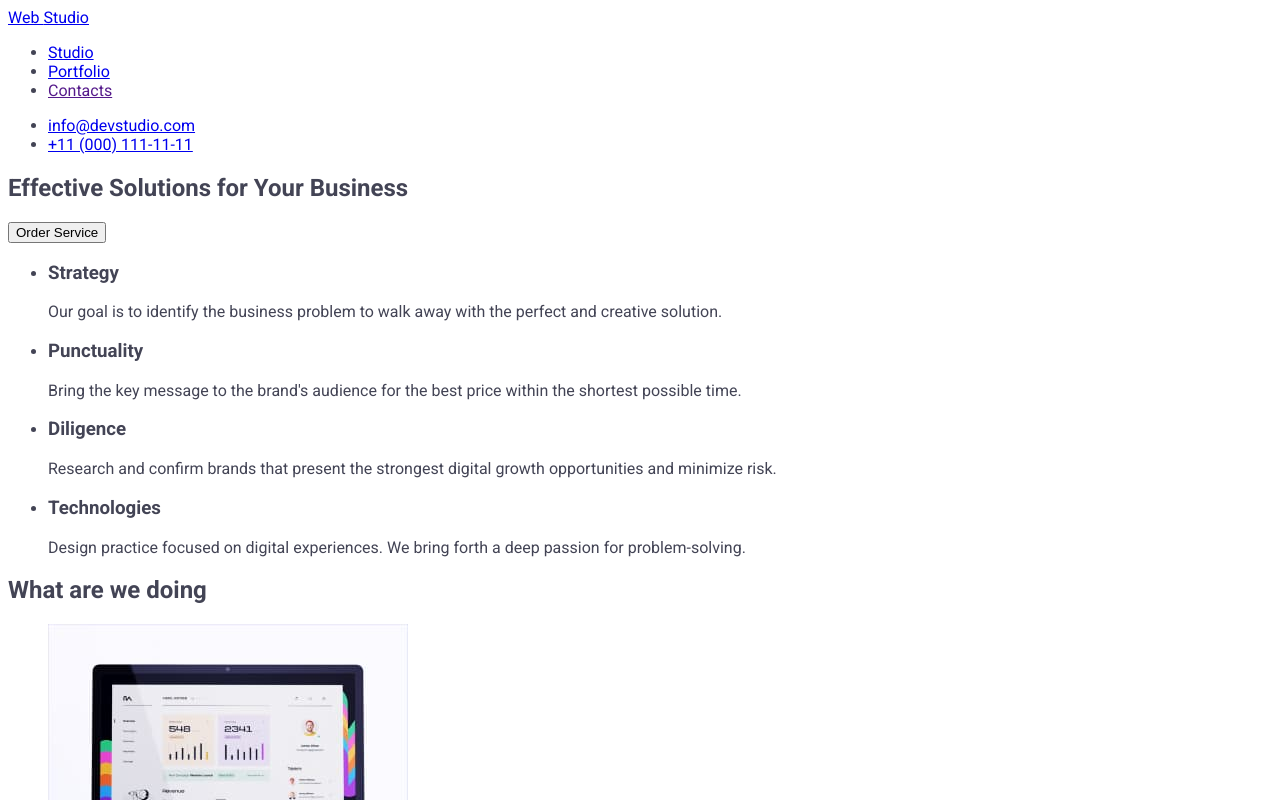
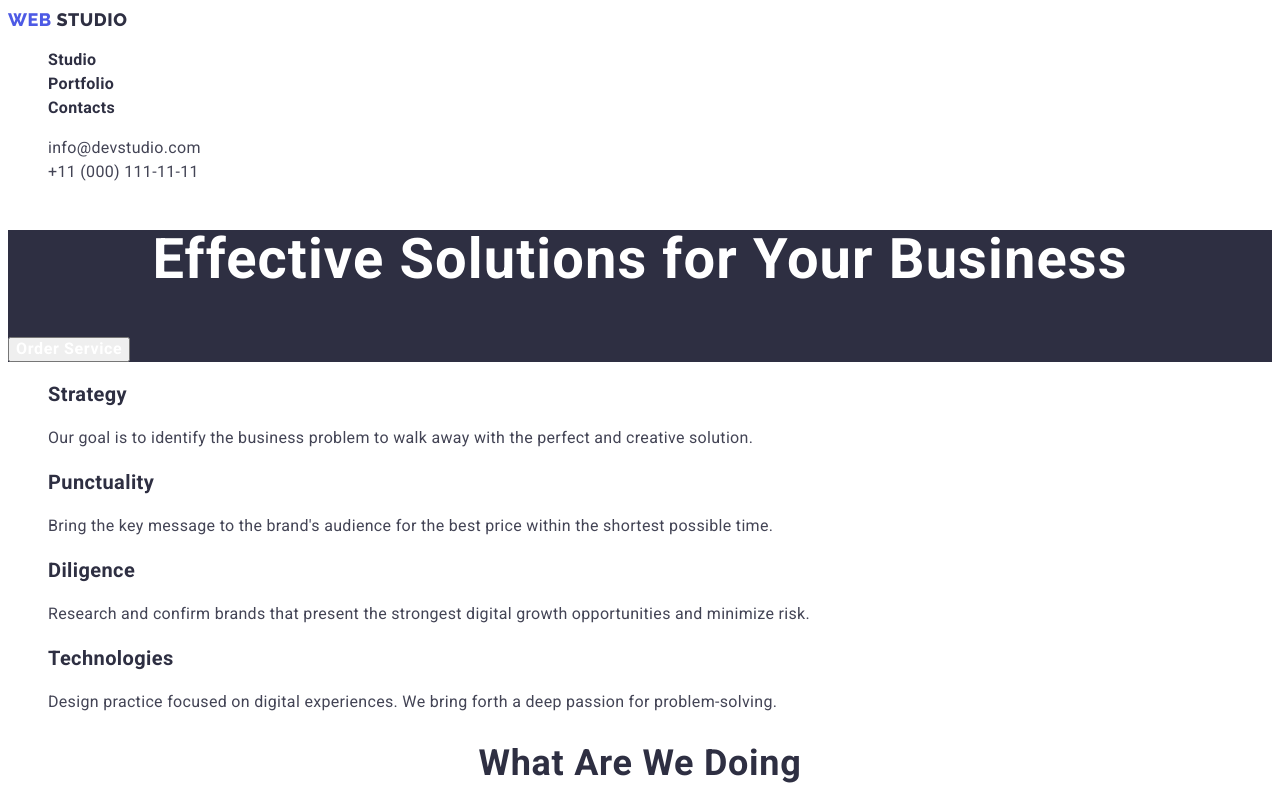
Before and after one commit to DorianGray0/goit-markup-hw-02, a plain HTML site: page index.html in a window 1280 px wide. Shown: the top 800 px of the page. Drawn offline with Linux system fonts and the light colour scheme.

Commit message:
add css styles to index.html

```diff
--- a/css/styles.css
+++ b/css/styles.css
@@ -1,7 +1,7 @@
 :root {
   --color-accent: #4d5ae5;
   --color-headings: #2e2f42;
-  /* --color-text: #434455; */
+  --color-text: #434455;
   --first-background-color: #ffffff;
   --second-background-color: #f4f4fd;
   --color-fon-imagen: #e7e9fc;
@@ -10,6 +10,7 @@
 body {
   font-family: 'Roboto', sans-serif;
   color: #434455;
+  background-color: var(--first-background-color);
 }
 
 .visually-hidden {
@@ -25,21 +26,192 @@ body {
   overflow: hidden;
 }
 
+.list {
+  list-style: none;
+}
+
+.link {
+  text-decoration: none;
+}
+
+.link:focus,
+.link:hover {
+  color: var(--color-accent);
+}
+
 /* ----------------HEADER */
 
-.navigation {
+/* .header {
+} */
+
+/* .navigation {
+} */
+
+/* -------------LOGO */
+.logo {
+  font-family: 'Raleway', sans-serif;
+  font-weight: 800;
+  font-size: 18px;
+  line-height: 1.33;
+  align-items: center;
+  letter-spacing: 0.03em;
+  text-transform: uppercase;
 }
+
 .logo {
+  color: var(--color-accent);
 }
-.navigation-list {
+
+.logo > .header {
+  color: var(--color-headings);
 }
-.navigation-item {
+
+.logo > .footer {
+  color: var(--second-background-color);
 }
+
+/* .navigation-list {
+} */
+
+/* .navigation-item {
+} */
+
 .navigation-link {
+  font-weight: 700;
+  font-size: 16px;
+  line-height: 1.5;
+  letter-spacing: 0.02em;
+  color: var(--color-headings);
 }
-.contacts-list {
+
+/* .contacts-list {
+} */
+
+/* .contacts-item {
+} */
+
+.contacts-link {
+  font-size: 16px;
+  line-height: 1.5;
+  letter-spacing: 0.02em;
+  color: var(--color-text);
 }
-.contacts-item {
+
+/* ------------section 1 HERO */
+
+.hero {
+  background-color: var(--color-headings);
 }
-.contacts-link {
+.hero-title {
+  font-size: 56px;
+  line-height: 1.07;
+  text-align: center;
+  letter-spacing: 0.02em;
+  color: var(--first-background-color);
 }
+.hero-button {
+  font-family: 'Roboto', sans-serif;
+  font-weight: 700;
+  font-size: 16px;
+  line-height: 1.18;
+  align-items: center;
+  letter-spacing: 0.04em;
+  color: var(--first-background-color);
+}
+
+.btn:hover,
+.btn:focus {
+  color: var(--color-accent);
+  cursor: pointer;
+}
+
+/*------------section 2 FUNCIOINAL */
+
+/* .functional {
+} */
+
+/* .functional-list {
+} */
+
+/* .functional-item {
+} */
+
+.functional-title {
+  font-size: 20px;
+  line-height: 1.2;
+  letter-spacing: 0.02em;
+  color: var(--color-headings);
+}
+
+.functional-text {
+  line-height: 1.5;
+  letter-spacing: 0.02em;
+  color: var(--color-text);
+}
+
+/*  ---------section 3 PROPOSITION */
+
+/* .proposition {
+} */
+
+.proposition-title {
+  font-size: 36px;
+  line-height: 1.11;
+  text-align: center;
+  letter-spacing: 0.02em;
+  text-transform: capitalize;
+  color: var(--color-headings);
+}
+
+/* .proposition-list {
+}
+
+.proposition-item {
+} */
+
+/*  ---------section 4 TEAM */
+
+.team {
+  background-color: var(--second-background-color);
+}
+
+.team-title {
+  font-size: 36px;
+  line-height: 1.11;
+  text-align: center;
+  letter-spacing: 0.02em;
+  text-transform: capitalize;
+  color: var(--color-headings);
+}
+
+/* .team-list {
+} */
+
+.team-subject {
+  font-size: 20px;
+  line-height: 1.2;
+  text-align: center;
+  letter-spacing: 0.02em;
+  color: var(--color-headings);
+}
+
+.team-text {
+  line-height: 1.5;
+  text-align: center;
+  letter-spacing: 0.02em;
+  color: var(--color-text);
+}
+
+/*  ---------FOOTER */
+
+.footer {
+  background-color: var(--color-headings);
+}
+/* .navigation {
+} */
+
+.footer-text {
+  line-height: 1.5;
+  letter-spacing: 0.02em;
+  color: var(--color-fon-imagen);
+}
--- a/index.html
+++ b/index.html
@@ -15,73 +15,77 @@
   </head>
 
   <body>
-    <header>
+    <header class="header">
       <!-- navigation -->
       <nav class="navigation">
         <!-- logo -->
-        <a class="logo" href="./index.html"
+        <a class="logo link" href="./index.html"
           >Web
-          <span>Studio</span>
+          <span class="header">Studio</span>
         </a>
+
         <!-- links -->
-        <ul class="navigation-list">
-          <li class="navigation-item"><a class="navigation-link" href="./index.html">Studio</a></li>
+        <ul class="navigation-list list">
           <li class="navigation-item">
-            <a class="navigation-link" href="./portfolio.html">Portfolio</a>
+            <a class="navigation-link link" href="./index.html">Studio</a>
           </li>
-          <li class="navigation-item"><a class="navigation-link" href="">Contacts</a></li>
+          <li class="navigation-item">
+            <a class="navigation-link link" href="./portfolio.html">Portfolio</a>
+          </li>
+          <li class="navigation-item"><a class="navigation-link link" href="">Contacts</a></li>
         </ul>
       </nav>
+
       <!-- contacts information -->
-      <ul class="contacts-list">
+      <ul class="contacts-list list">
         <li class="contacts-item">
-          <a class="contacts-link" href="mailto:info@devstudio.com">info@devstudio.com</a>
+          <a class="contacts-link link" href="mailto:info@devstudio.com">info@devstudio.com</a>
         </li>
         <li class="contacts-item">
-          <a class="contacts-link" href="tel:+11(000)111-11-11">+11 (000) 111-11-11</a>
+          <a class="contacts-link link" href="tel:+11(000)111-11-11">+11 (000) 111-11-11</a>
         </li>
       </ul>
     </header>
 
     <main>
       <!-- section 1  hero -->
-      <section>
-        <h1>Effective Solutions for Your Business</h1>
-        <button type="button">Order Service</button>
+      <section class="hero">
+        <h1 class="hero-title">Effective Solutions for Your Business</h1>
+        <button class="hero-button btn" type="button">Order Service</button>
       </section>
 
       <!-- section 2 functional -->
-      <section>
+      <section class="functional">
         <h2 class="visually-hidden">functional</h2>
-        <ul>
+        <ul class="functional-list list">
           <!--1 strategy -->
-          <li>
-            <h3>Strategy</h3>
-            <p>
+          <li class="functional-item">
+            <h3 class="functional-title">Strategy</h3>
+            <p class="functional-text">
               Our goal is to identify the business problem to walk away with the perfect and
               creative solution.
             </p>
           </li>
           <!--2 Punctuality -->
-          <li>
-            <h3>Punctuality</h3>
-            <p>
+          <li class="functional-item">
+            <h3 class="functional-title">Punctuality</h3>
+            <p class="functional-text">
               Bring the key message to the brand's audience for the best price within the shortest
               possible time.
             </p>
           </li>
           <!--3 Diligence -->
-          <li>
-            <h3>Diligence</h3>
-            <p>
+          <li class="functional-item">
+            <h3 class="functional-title">Diligence</h3>
+            <p class="functional-text">
               Research and confirm brands that present the strongest digital growth opportunities
               and minimize risk.
             </p>
           </li>
           <!--4 Technologies -->
-          <li>
-            <h3>Technologies</h3>
-            <p>
+          <li class="functional-item">
+            <h3 class="functional-title">Technologies</h3>
+            <p class="functional-text">
               Design practice focused on digital experiences. We bring forth a deep passion for
               problem-solving.
             </p>
@@ -89,65 +93,68 @@
         </ul>
       </section>
 
-      <!-- section 3 What are we doing-->
-      <section>
-        <h2>What are we doing</h2>
-        <ul>
+      <!-- section 3 PROPOSITION-->
+      <section class="proposition">
+        <h2 class="proposition-title">What are we doing</h2>
+        <ul class="proposition-list list">
           <!-- laptop -->
-          <li>
+          <li class="proposition-item">
             <img src="./images/laptop.jpg" width="360" alt="laptop" />
           </li>
           <!-- phone -->
-          <li>
+          <li class="proposition-item">
             <img src="./images/phone.jpg" width="360" alt="phone" />
           </li>
           <!-- synchronization -->
-          <li><img src="./images/synhron.jpg" width="360" alt="synchronization" /></li>
+          <li class="proposition-item">
+            <img src="./images/synhron.jpg" width="360" alt="synchronization" />
+          </li>
         </ul>
       </section>
 
-      <!-- section 4 Our Team-->
-      <section>
-        <h2>Our Team</h2>
-        <ul>
+      <!-- section 4 Team-->
+      <section class="team">
+        <h2 class="team-title">Our Team</h2>
+        <ul class="team-list list">
           <!-- Mark Guerrero -->
-          <li>
+          <li class="team-list">
             <img src="./images/b/beard.jpg" width="264" alt="Mark Guerrero" />
-            <h3>Mark Guerrero</h3>
-            <p>Product Designer</p>
+            <h3 class="team-subject">Mark Guerrero</h3>
+            <p class="team-text">Product Designer</p>
           </li>
           <!-- Tom Ford -->
-          <li>
+          <li class="team-list">
             <img src="./images/b/teeth.jpg" width="264" alt="Tom Ford" />
-            <h3>Tom Ford</h3>
-            <p>Frontend Developer</p>
+            <h3 class="team-subject">Tom Ford</h3>
+            <p class="team-text">Frontend Developer</p>
           </li>
           <!-- Camila Garcia -->
-          <li>
+          <li class="team-list">
             <img src="./images/b/pretty.jpg" width="264" alt="Camila Garcia" />
-            <h3>Camila Garcia</h3>
-            <p>Marketing</p>
+            <h3 class="team-subject">Camila Garcia</h3>
+            <p class="team-text">Marketing</p>
           </li>
           <!-- Daniel Wilson -->
-          <li>
+          <li class="team-list">
             <img src="./images/b/smile.jpg" width="264" alt="Daniel Wilson" />
-            <p>UI Designer</p>
+            <h3 class="team-subject">Daniel Wilson</h3>
+            <p class="team-text">UI Designer</p>
           </li>
         </ul>
       </section>
     </main>
 
-    <footer>
+    <footer class="footer">
       <!-- navigate -->
-      <nav>
+      <nav class="navigation">
         <!-- logo -->
-        <a href="./index.html">
+        <a class="logo link" href="./index.html">
           Web
-          <span>Studio</span>
+          <span class="footer">Studio</span>
         </a>
       </nav>
       <!-- text -->
-      <p>
+      <p class="footer-text">
         Increase the flow of customers and sales for your business with digital marketing & growth
         solutions.
       </p>
```
Also changed, not shown: portfolio.html (+4 -4 lines).
